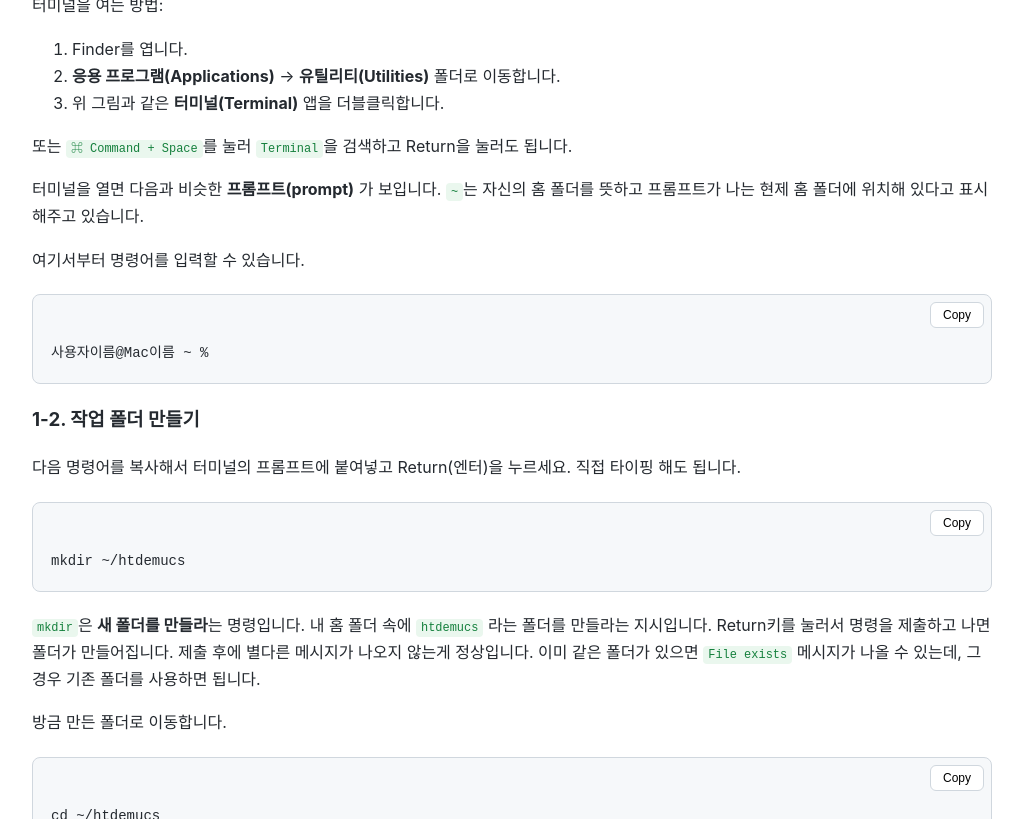
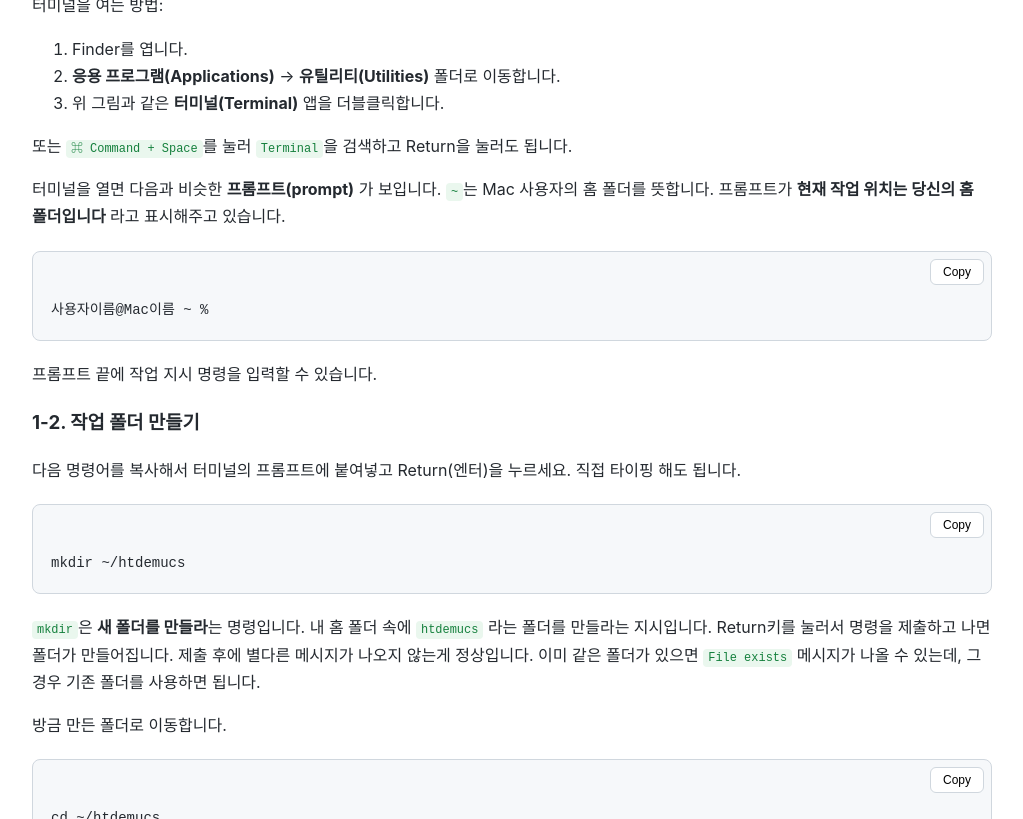
Before and after one commit to kurtzfordaudio-rocknroll/kurtzfordaudio-rocknroll.github.io, a Jekyll site: the page built from index.md, in a window 1280 px wide and 900 px high, scrolled down 1654 px, cut to the strip 81-900 px from the top of the window. Shown: the whole strip, without its empty margins (128-1151 px from the left). Built offline with Jekyll 4.4.1, drawn with Linux system fonts in a browser that asks for light colours.

Commit message:
Text updated

````diff
--- a/index.md
+++ b/index.md
@@ -67,13 +67,13 @@ AI 연구자 **Alexandre Défossez와 공동 연구자들** 은 이 문제를
 
 또는 `⌘ Command + Space`를 눌러 `Terminal`을 검색하고 Return을 눌러도 됩니다.
 
-터미널을 열면 다음과 비슷한 **프롬프트(prompt)** 가 보입니다. `~`는 자신의 홈 폴더를 뜻하고 프롬프트가 나는 현제 홈 폴더에 위치해 있다고 표시해주고 있습니다.
-
-여기서부터 명령어를 입력할 수 있습니다.
+터미널을 열면 다음과 비슷한 **프롬프트(prompt)** 가 보입니다. `~`는 Mac 사용자의 홈 폴더를 뜻합니다. 프롬프트가 **현재 작업 위치는 당신의 홈 폴더입니다** 라고 표시해주고 있습니다.
 
 ```text
 사용자이름@Mac이름 ~ %
 ```
+
+프롬프트 끝에 작업 지시 명령을 입력할 수 있습니다.
 
 ### 1-2. 작업 폴더 만들기
 
````
